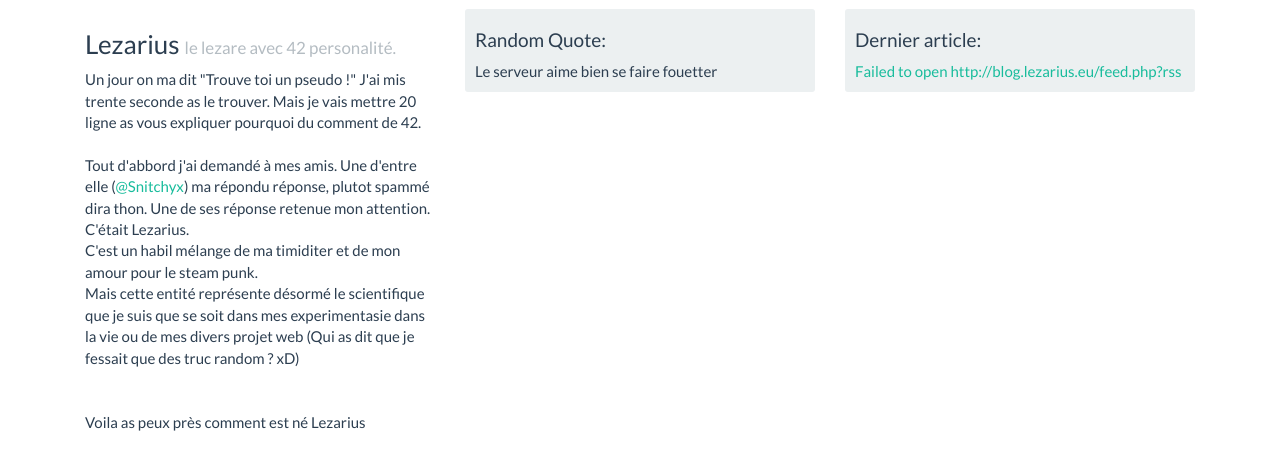
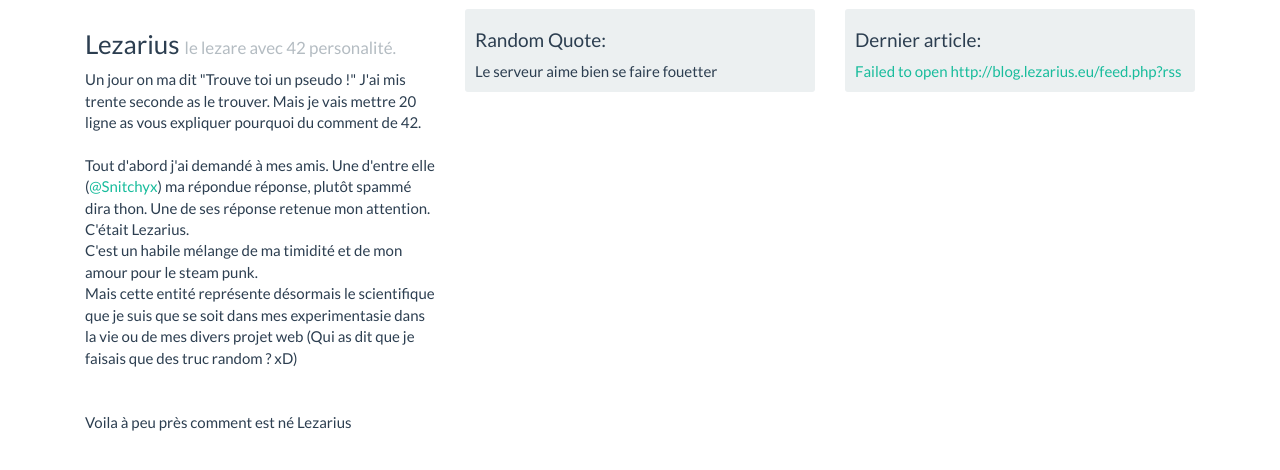
Before and after one commit to lezarius/Lezarius, a PHP site: page / in a window 1280 px wide. Shown: the part 61-531 px from the top of the page. Run offline with PHP 8.4, Linux system fonts and the light colour scheme; data that the repository does not hold is empty; some libraries are stand-ins or nearby versions.

Commit message:
Update index.php
Quelques fautes corrigées :)

```diff
--- a/index.php
+++ b/index.php
@@ -18,12 +18,12 @@
 <h3>Lezarius <small>le lezare avec 42 personalité.</small></h3>
 <article>Un jour on ma dit "Trouve toi un pseudo !" J'ai mis trente seconde as le trouver. Mais je vais mettre 20 ligne as vous expliquer pourquoi du comment de 42.
 </br> </br>
-Tout d'abbord j'ai demandé à mes amis. Une d'entre elle (<a href="https://twitter.com/snitchyx">@Snitchyx</a>) ma répondu réponse, plutot spammé dira thon. Une de ses réponse retenue mon attention. C'était Lezarius.
-<br> C'est un habil mélange de ma timiditer et de mon amour pour le steam punk. <br>
-Mais cette entité représente désormé le scientifique que je suis que se soit dans mes experimentasie dans la vie ou de mes divers projet web (Qui as dit que je fessait que des truc random ? xD)
+Tout d'abord j'ai demandé à mes amis. Une d'entre elle (<a href="https://twitter.com/snitchyx">@Snitchyx</a>) ma répondue réponse, plutôt spammé dira thon. Une de ses réponse retenue mon attention. C'était Lezarius.
+<br> C'est un habile mélange de ma timidité et de mon amour pour le steam punk. <br>
+Mais cette entité représente désormais le scientifique que je suis que se soit dans mes experimentasie dans la vie ou de mes divers projet web (Qui as dit que je faisais que des truc random ? xD)
 <br><br><br>
 
-Voila as peux près comment est né Lezarius
+Voila à peu près comment est né Lezarius
 </article>
 </div>
 
```
